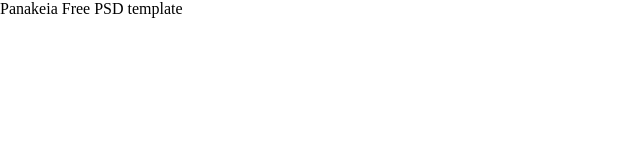
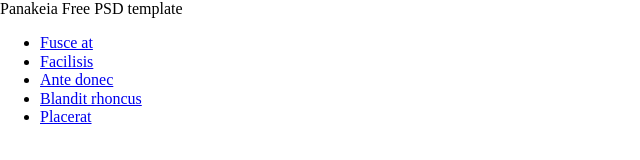
Before and after one commit to restby/Panakeia, a plain HTML site: page index.html in a window 1280 px wide. Shown: the whole page, without its empty margins (0-640 px from the left). Drawn offline with Linux system fonts and the light colour scheme.

Commit message:
добавил блок navigation в шапку странциы, разметил шапку страницы

```diff
--- a/index.html
+++ b/index.html
@@ -8,10 +8,29 @@
   </head>
   <body>
     <header class="page-header">
-      <a class="logo" area-label="ссылка на главную страницу">
+      <a class="logo" aria-label="ссылка на главную страницу">
         <span class="logo__name">Panakeia</span>
         <span class="logo__text">Free PSD template</span>
       </a>
+      <nav class="navigatioin">
+        <ul class="navigatioin__list">
+          <li class="navigatioin__item  navigatioin__item--fusce">
+            <a class="navigatioin__link" href="#" aria-label="ссылка на страницу fusce">Fusce at</a>
+          </li>
+          <li class="navigatioin__item  navigatioin__item--facilisis">
+            <a class="navigatioin__link" href="#" aria-label="ссылка на страницу facilisis">Facilisis</a>
+          </li>
+          <li class="navigatioin__item  navigatioin__item--ante">
+            <a class="navigatioin__link" href="#" aria-label="ссылка на страницу ante">Ante donec</a>
+          </li>
+          <li class="navigatioin__item  navigatioin__item--blandit">
+            <a class="navigatioin__link" href="#" aria-label="ссылка на страницу blandit">Blandit rhoncus</a>
+          </li>
+          <li class="navigatioin__item  navigatioin__item--placerat">
+            <a class="navigatioin__link" href="#" aria-label="ссылка на страницу placerat">Placerat</a>
+          </li>
+        </ul>
+      </nav>
     </header>
     <main class="page-main">
     </main>
```
